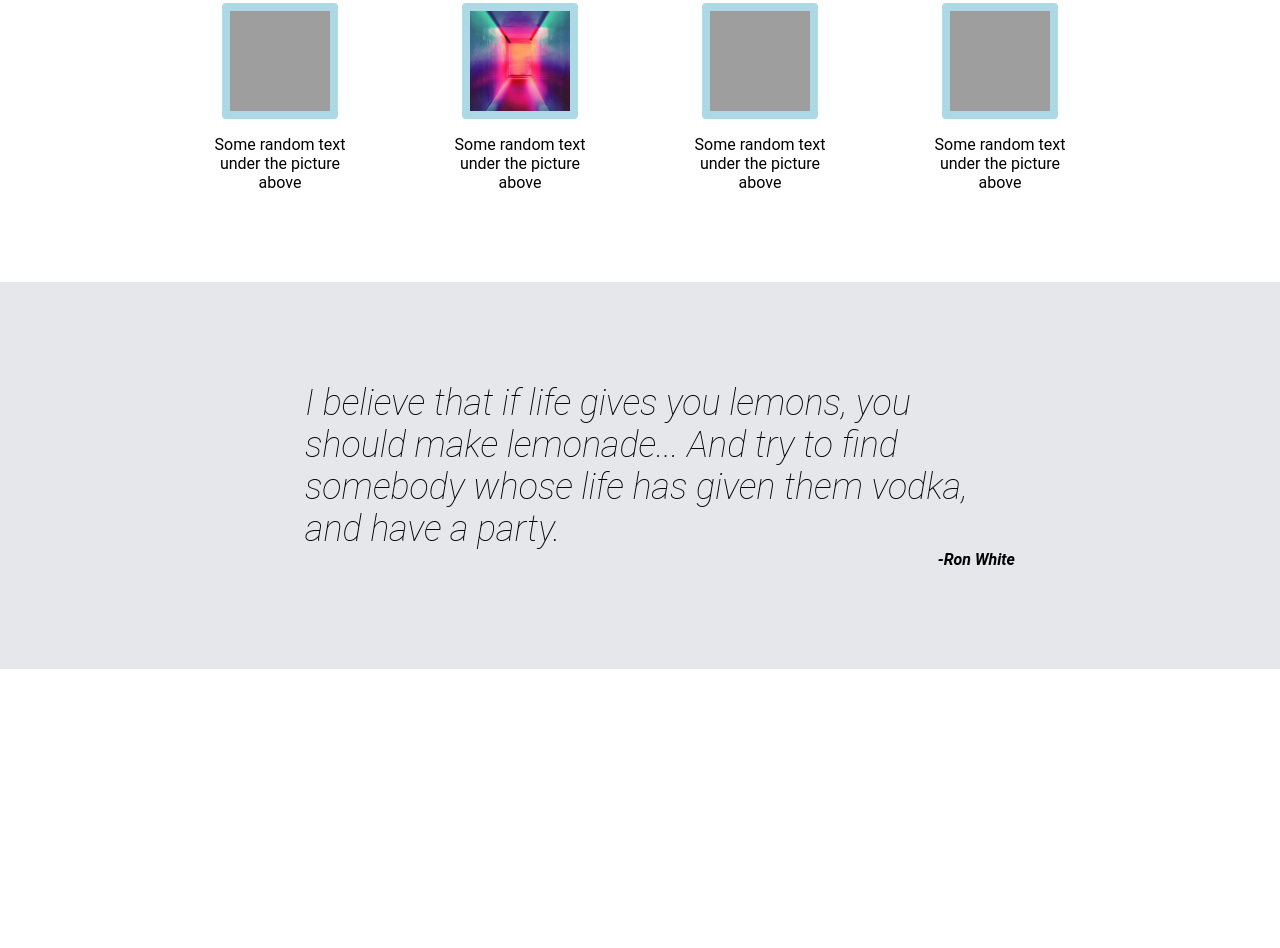
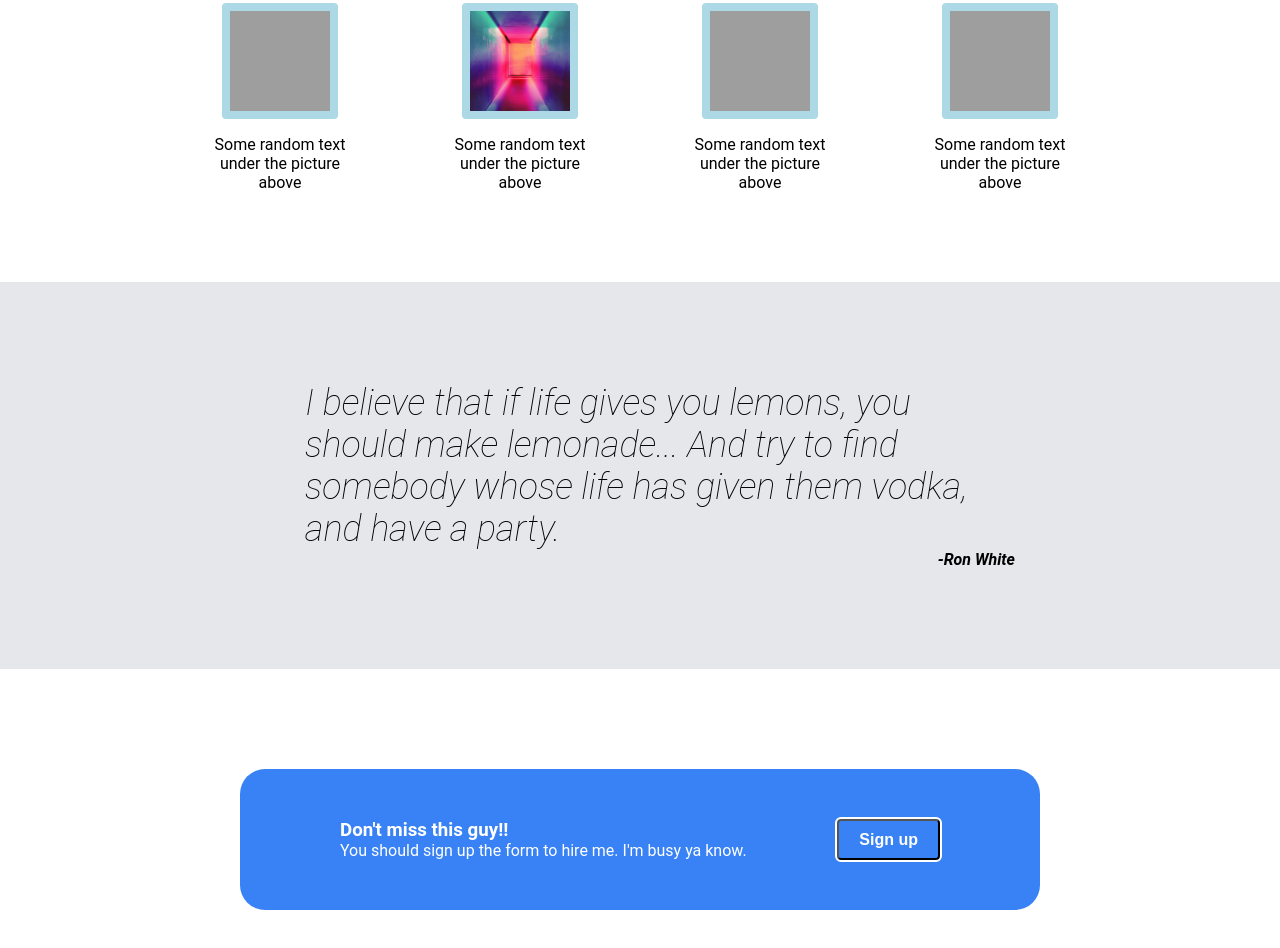
Before and after one commit to dazenpc/odin-website, a plain HTML site: page index.html in a window 1280 px wide. Shown: the part 691-1639 px from the top of the page. Before the commit the page ends 1360 px from the top, so only its background shows below. Drawn offline with Linux system fonts and the light colour scheme; grey boxes are pictures that could not be loaded.

Commit message:
feat: finish cta layer

```diff
--- a/index.html
+++ b/index.html
@@ -70,12 +70,20 @@
                 <p>-Ron White</p>
             </div>
         </div>
-        <div class="info"></div>
+        <div class="sign-up">
+            <div class="sign">
+                <div class="text">
+                    <h3>Don't miss this guy!!</h3>
+                    <p>You should sign up the form to hire me. I'm busy ya know.</p>
+                </div>
+                <button>Sign up</button>
+            </div>
+        </div>
     </div>
 
     <!--Footer-->
     <div class="footer">
-        <h3></h3>
+        <h4></h$>
     </div>
 
 
--- a/styles.css
+++ b/styles.css
@@ -140,3 +140,24 @@ button {
     text-align: right;
     font-weight: bolder;
 }
+
+.sign-up {
+    padding: 100px;
+    display: flex;
+    justify-content: center;
+    align-items: center;
+}
+
+.sign-up .sign {
+    width: 800px;
+    background-color: #3882F6;
+    display: flex;
+    justify-content: space-between;
+    padding: 50px 100px;
+    border-radius: 25px;
+    color: white;
+}
+
+.sign-up .sign button {
+    outline: 2px solid white;
+}
```
